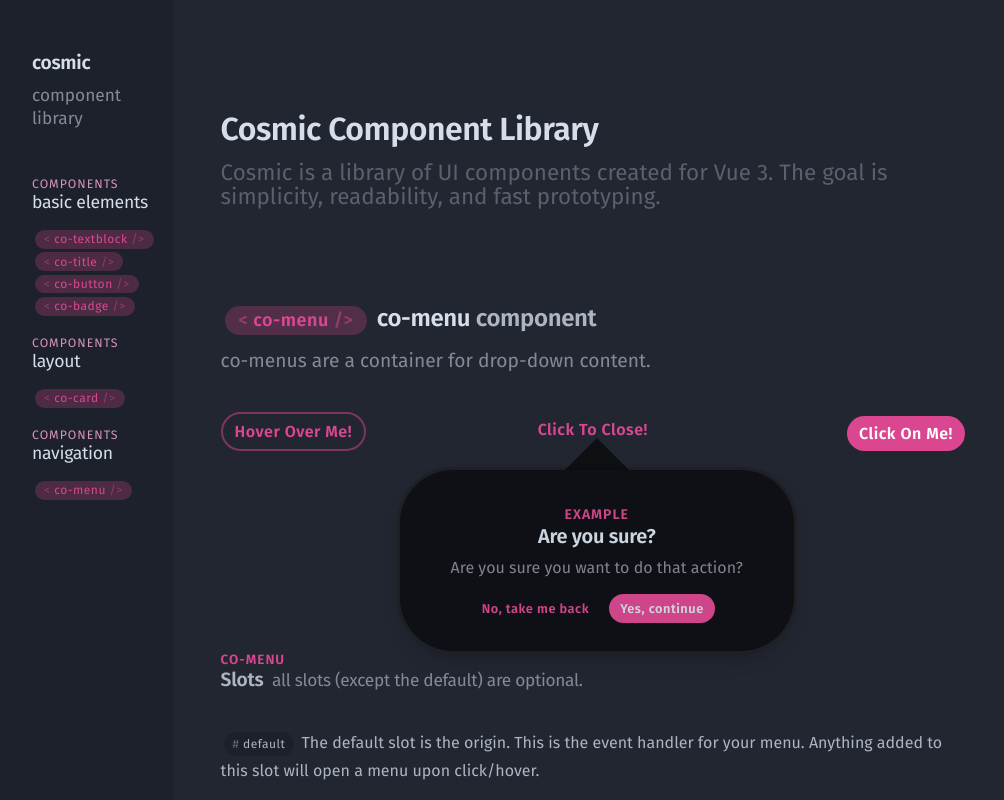
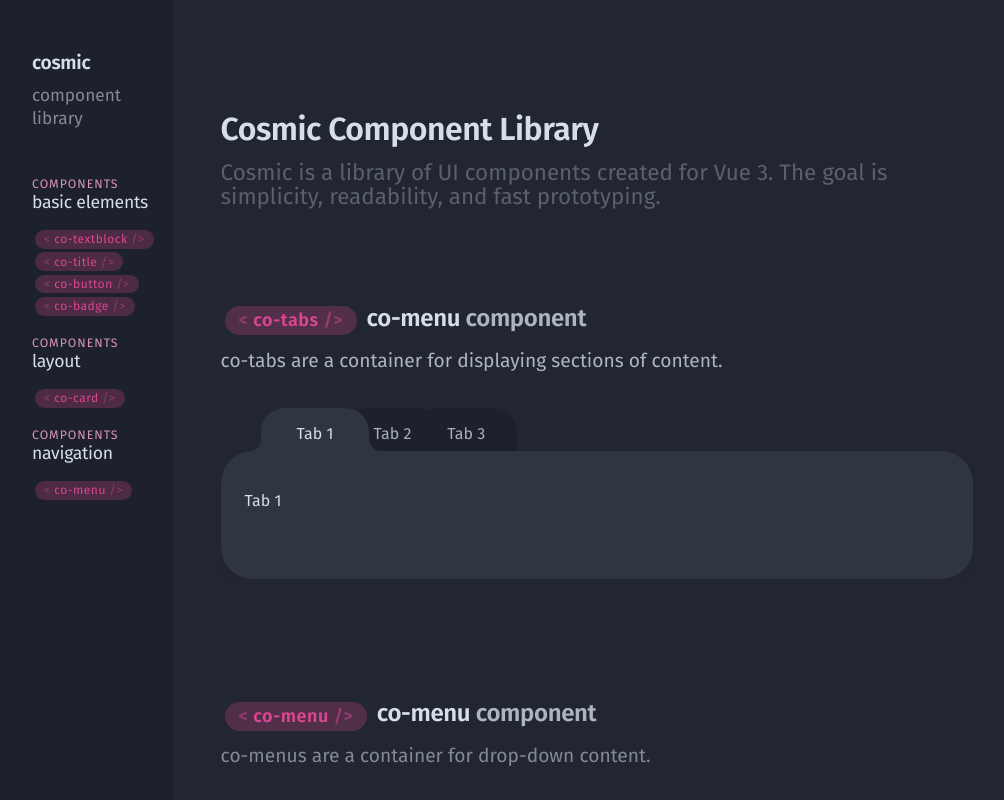
Before and after one commit to audse/cosmic-library, a Vue app: page / in a window 1280 px wide. Shown: the top 800 px of the page, without its empty margins (0-1004 px from the left). Built offline with nearby package versions, Linux system fonts and the light colour scheme.

Commit message:
Starting tab group/tab panels

```diff
--- a/src/components/co-menu.vue
+++ b/src/components/co-menu.vue
@@ -10,7 +10,7 @@
         <!-- Origin/Event Handler -->
         <slot></slot>
 
-        <div v-if="!reduceHoverArea" class="co-menu-hover-area" />
+        <div v-if="!reduceHoverArea && hover" class="co-menu-hover-area" />
 
         <div :class="['co-menu-container', right ? 'co-menu-container-right' : center ? 'co-menu-container-center' : 'co-menu-container-left']">
 
--- /dev/null
+++ b/src/components/co-tabs.vue
@@ -0,0 +1,240 @@
+<template>
+
+<div :class="['co-tabs-container']">
+
+    <!-- Tab Labels -->
+    <div :class="['co-tabs-labels']">
+        <div v-for="tab in tabs" :key="`co-tabs-label-${tab}`" :class="['co-tabs-label', tab===current_tab ? 'co-tabs-label-active' : '']" @click="current_tab=tab">
+            <label :for="`Tab ${tab}`"><slot :name="`tab-label-${tab}`"></slot></label>
+        </div>
+    </div>
+
+    <!-- Tab Panel -->
+    <div :class="['co-tabs-panels', shadow ? 'co-tabs-shadow' : shadowLight ? 'co-tabs-shadow-light' : shadowDark ? 'co-tabs-shadow-dark' : '']">
+
+            <transition-group name="co-tab-panel" mode="out-in">
+                <div>
+                    <div v-for="tab in tabs" :key="`co-tabs-panel-${tab}`">
+                        <div v-if="current_tab===tab">
+                            <div class="co-tab-panel-before">
+                                <slot :name="`tab-panel-${tab}-before`"></slot>
+                            </div>
+                            <div class="co-tab-panel">
+                                <slot :name="`tab-panel-${tab}`"></slot>
+                            </div>
+                        </div>
+                    </div>
+                </div>
+        </transition-group>
+    </div>
+
+</div>
+
+</template>
+
+<script>
+import { defineComponent, computed, ref } from 'vue'
+
+export default defineComponent({
+
+    name: 'co-tabs',
+
+    props: {
+        tabs: Number,
+        startTab: Number,
+
+        classes: Object,
+
+        bg: String,
+
+        inactiveColor: String,
+
+        shadow: Boolean,
+        shadowLight: Boolean,
+        shadowDark: Boolean,
+        lessRound: Boolean,
+    },
+
+    setup ( props ) {
+
+        const class_list = computed( () => props.classes ? props.classes : {} )
+
+        const border_radius = props.lessRound ? '1em' : '2em'
+        const inactive_color = computed( () => props.inactiveColor ? props.inactiveColor : props.bg )
+
+        const current_tab = ref(props.startTab ? props.startTab : 1)
+
+        return {
+            class_list,
+            border_radius,
+            inactive_color,
+
+            current_tab
+        }
+
+    },
+})
+
+</script>
+
+<style lang="scss" scoped>
+
+.co-tabs-container {
+
+    width: 100%;
+    overflow-x: hidden;
+
+}
+
+.co-tabs-labels {
+    display: flex;
+    margin-left: calc( v-bind(border_radius) + 0.5em );
+    max-width: calc( 100% - ( ( v-bind(border_radius) * 2 ) + 1em ) );
+}
+
+.co-tabs-label {
+
+    background: v-bind(inactive_color);
+    border-radius: 1.5em 1.5em 0 0;
+    padding: 1em 2em 0.5em 2em;
+    position: relative;
+    margin-left: -1.75em;
+    cursor: pointer;
+
+    &:first-of-type {
+        margin-left: 0;
+    }
+
+    label {
+        opacity: 0.75;
+    }
+
+    &:hover {
+        opacity: 0.75;
+        transition: 200ms;
+        margin-top: -1px;
+    }
+
+}
+
+.co-tabs-label-active {
+    background: v-bind(bg);
+    opacity: 1;
+    z-index: 2;
+    padding: 1em 2.25em 0.5em 2.25em;
+    top: 0px;
+
+    label {
+        opacity: 1;
+    }
+
+    &:hover {
+        opacity: 1;
+    }
+}
+
+.co-tabs-panels {
+    background: v-bind(bg);
+    border-radius: v-bind(border_radius);
+    min-height: 8em;
+}
+
+.co-tab-panel-before {
+
+}
+
+.co-tab-panel {
+    padding: 2.5em 1.5em;
+}
+
+.co-tab-panel-enter-active {
+    transform: translateX(100%);
+    transition: 350ms;
+}
+
+.co-tab-panel-enter-to {
+    transform: translateX(0%);
+    transition: 350ms;
+}
+
+.co-tab-panel-leave-active {
+    transform: translateX(-100%);
+    transition: 350ms;
+}
+
+.co-tab-panel-leave-from {
+    transform: translateX(0%);
+    transition: 350ms;
+}
+
+.co-tabs-label:before,
+.co-tabs-label:after {
+    z-index: -1;
+    content: "";
+    position: absolute;
+
+    height: 12px;
+    width: 24px;
+
+    bottom: 0;
+    transition: 200ms;
+}
+
+.co-tabs-label:after {
+    right: -24px;
+
+    border-radius: 0 0 0 12px;
+    -moz-border-radius: 0 0 0 12px;
+    -webkit-border-radius: 0 0 0 12px;
+
+    -webkit-box-shadow: -12px 0 0 0 v-bind(inactive_color);
+    box-shadow: -12px 0 0 0 v-bind(inactive_color);
+}
+
+.co-tabs-label:before {
+    left: -24px;
+
+    border-radius: 0 0 12px 0;
+    -moz-border-radius: 0 0 12px 0;
+    -webkit-border-radius: 0 0 12px 0;
+
+    -webkit-box-shadow: 12px 0 0 0 v-bind(inactive_color);
+    box-shadow: 12px 0 0 0 v-bind(inactive_color);
+}
+
+.co-tabs-label-active:after {
+    right: -24px;
+
+    border-radius: 0 0 0 12px;
+    -moz-border-radius: 0 0 0 12px;
+    -webkit-border-radius: 0 0 0 12px;
+
+    -webkit-box-shadow: -12px 0 0 0 v-bind(bg);
+    box-shadow: -12px 0 0 0 v-bind(bg);
+}
+
+.co-tabs-label-active:before {
+    left: -24px;
+
+    border-radius: 0 0 12px 0;
+    -moz-border-radius: 0 0 12px 0;
+    -webkit-border-radius: 0 0 12px 0;
+
+    -webkit-box-shadow: 12px 0 0 0 v-bind(bg);
+    box-shadow: 12px 0 0 0 v-bind(bg);
+}
+
+
+.co-tabs-shadow-light {
+    box-shadow: 0px 5px 25px -20px rgba(0, 0, 0, 0.15);
+}
+
+.co-tabs-shadow {
+    box-shadow: 0px 5px 25px -20px rgba(0, 0, 0, 0.4);
+}
+
+.co-tabs-shadow-dark {
+    box-shadow: 0px 10px 30px -20px rgba(0, 0, 0, 0.7);
+}
+
+</style>
--- a/src/components/examples/co-menu.examples.vue
+++ b/src/components/examples/co-menu.examples.vue
@@ -7,11 +7,11 @@
     </co-title>
 </div>
 
-<div class="block">
+<div class="flex-align-center">
 
     <div class="flex">
 
-        <co-menu :bg="darkgrey" left hover shadow-dark viewport-width max-width="40vw" :cols="3" :classes="{ before: 'co-bg-lightemphasis co-padding' }">
+        <co-menu :bg="darkgrey" left hover shadow-dark viewport-width max-width="900px" :cols="3" :classes="{ before: 'co-bg-lightemphasis co-padding' }">
             <co-button label="Hover Over Me!" :color="emphasis" outline lg />
             <template #toolbar>
                 <div class="flex-align-center">
--- /dev/null
+++ b/src/components/examples/co-tabs.examples.vue
@@ -0,0 +1,59 @@
+<template>
+
+<div class="space-below">
+    <co-title h3 subtitle="co-tabs are a container for displaying sections of content." :classes="classes">
+        <co-badge left="<" content="co-tabs" right=" />" :color="hex.emphasis" />
+        co-menu <span class="co-text-tint-1">component</span>
+    </co-title>
+</div>
+
+<div class="block">
+
+<co-tabs :tabs="3" :start-tab="1" :bg="hex.darkgrey" :inactive-color="hex.darkbg" shadow>
+    <template #tab-label-1>Tab 1</template>
+    <template #tab-panel-1>Tab 1</template>
+    <template #tab-label-2>Tab 2</template>
+    <template #tab-panel-2>Tab 2</template>
+    <template #tab-label-3>Tab 3</template>
+    <template #tab-panel-3>Tab 3</template>
+</co-tabs>
+
+</div>
+
+</template>
+<script>
+
+import { defineComponent } from 'vue'
+
+import hex from './../../utils/hex.utils'
+
+import CoTabs from './../co-tabs'
+import CoTitle from './../co-title'
+import CoBadge from './../co-badge'
+
+export default defineComponent({
+
+    name: 'co-tabs-examples',
+
+    components: {
+        CoTabs,
+        CoTitle,
+        CoBadge
+    },
+
+    setup() {
+
+        const classes = {
+            overline: 'co-text-emphasis',
+            title: 'co-text',
+            subtitle: 'co-text-tint-1'
+        }
+
+        return {
+            classes,
+            hex
+        }
+
+    },
+})
+</script>
--- a/src/css/app.scss
+++ b/src/css/app.scss
@@ -21,6 +21,7 @@ body, html, #app {
 
 .block {
     display: flex;
+    max-width: 100%;
 }
 
 .textblock {
@@ -64,6 +65,26 @@ body, html, #app {
     background: mix(mix($co-body-background, $co-color-background), $co-body-background,);
 }
 
+
+.container {
+    flex: 1 auto;
+    padding: 5em 0 5em 3em;
+    max-width: 100%;
+    box-sizing: border-box;
+}
+
+.large-space {
+    padding: 3em;
+}
+
+.space-below {
+    padding-bottom: 2em;
+}
+
+.space-above {
+    padding-top: 1.5em;
+}
+
 .sidebar {
     flex: 1 auto;
     background: $co-body-background;
@@ -72,6 +93,10 @@ body, html, #app {
 @include media ("<=tablet") {
     .sidebar {
         display: none;
+    }
+
+    .container {
+        padding: 5em 1em;
     }
 }
 
@@ -87,20 +112,3 @@ body, html, #app {
     }
 
 }
-
-.container {
-    flex: 1 auto;
-    padding: 5em 0 5em 3em;
-}
-
-.large-space {
-    padding: 3em;
-}
-
-.space-below {
-    padding-bottom: 2em;
-}
-
-.space-above {
-    padding-top: 1.5em;
-}
--- a/src/layouts/Home.page.vue
+++ b/src/layouts/Home.page.vue
@@ -8,11 +8,16 @@
     :classes="title_classes"
     class="space-below" />
 
-    <co-menu-examples />
 
-    <div class="large-space" />
+    <co-tabs-examples />
 
-    <co-card-examples />
+    <!-- <div class="hidden"> -->
+        <div class="large-space" />
+        <co-menu-examples />
+
+
+        <co-card-examples />
+    <!-- </div> -->
 
 </div>
 
@@ -25,6 +30,7 @@ import { defineComponent } from 'vue'
 import CoTitle from './../components/co-title'
 import CoMenuExamples from './../components/examples/co-menu.examples'
 import CoCardExamples from './../components/examples/co-card.examples'
+import CoTabsExamples from './../components/examples/co-tabs.examples'
 
 export default defineComponent({
 
@@ -33,6 +39,7 @@ export default defineComponent({
     components: {
         CoMenuExamples,
         CoCardExamples,
+        CoTabsExamples,
         CoTitle
     },
 
@@ -52,3 +59,10 @@ export default defineComponent({
 })
 
 </script>
+<style>
+
+.hidden {
+    display: none;
+}
+
+</style>
--- /dev/null
+++ b/src/utils/hex.utils.js
@@ -0,0 +1,10 @@
+
+export default {
+    emphasis: '#da4790',
+    emphasis_light: '#ee96c2',
+    truewhite: '#ffffff',
+    white: '#a9b6c5',
+    grey: '#7d8894',
+    darkgrey: '#303542',
+    darkbg: '#1d212b'
+}
```
